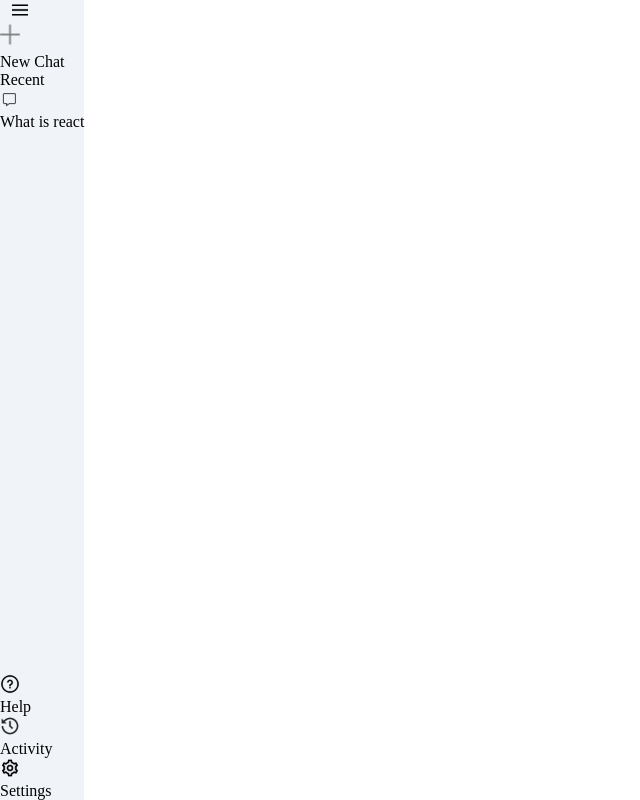
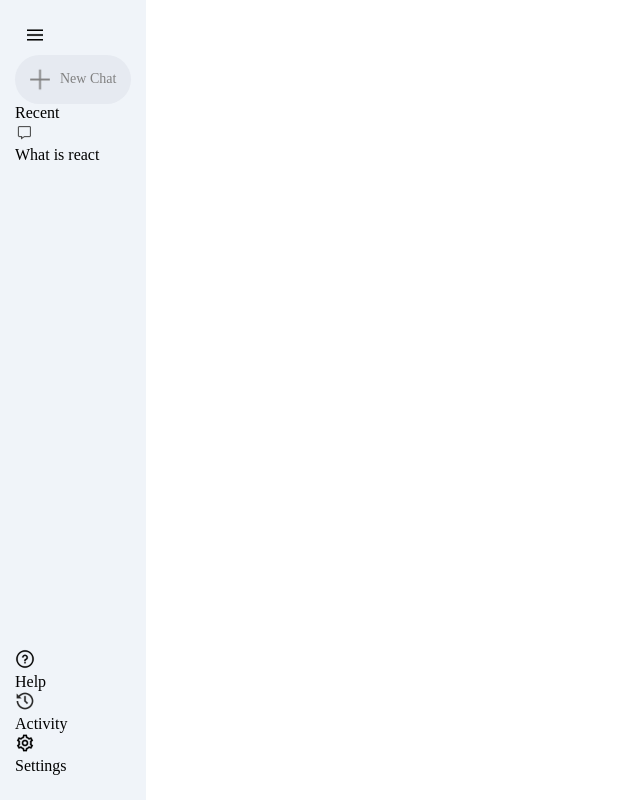
Before and after one commit to Satyam-Nayak/gemini-clone-chatbot, a React (Vite) app: page / in a window 1280 px wide. Shown: the whole page, without its empty margins (0-640 px from the left). Built offline with nearby package versions, Linux system fonts and the light colour scheme.

Commit message:
add css to New Chat

```diff
--- a/src/components/Sidebar/Sidebar.css
+++ b/src/components/Sidebar/Sidebar.css
@@ -4,6 +4,7 @@
     flex-direction: column;
     justify-content: space-between;
     background-color: #f0f4f9;
+    padding: 25px 15px;
 }
 
 .sidebar img{
@@ -15,3 +16,17 @@
     margin-left: 10px;
     cursor: pointer;
 }
+
+.sidebar .new-chat{
+    margin-top: 10px;
+    display: inline-flex;
+    align-items: center;
+    gap: 10px;
+    padding: 10px 15px;
+    background-color: #e6eaf1;
+    border-radius: 50px;
+    font-size: 14px;
+    color: grey;
+    cursor: pointer;
+
+}
```
